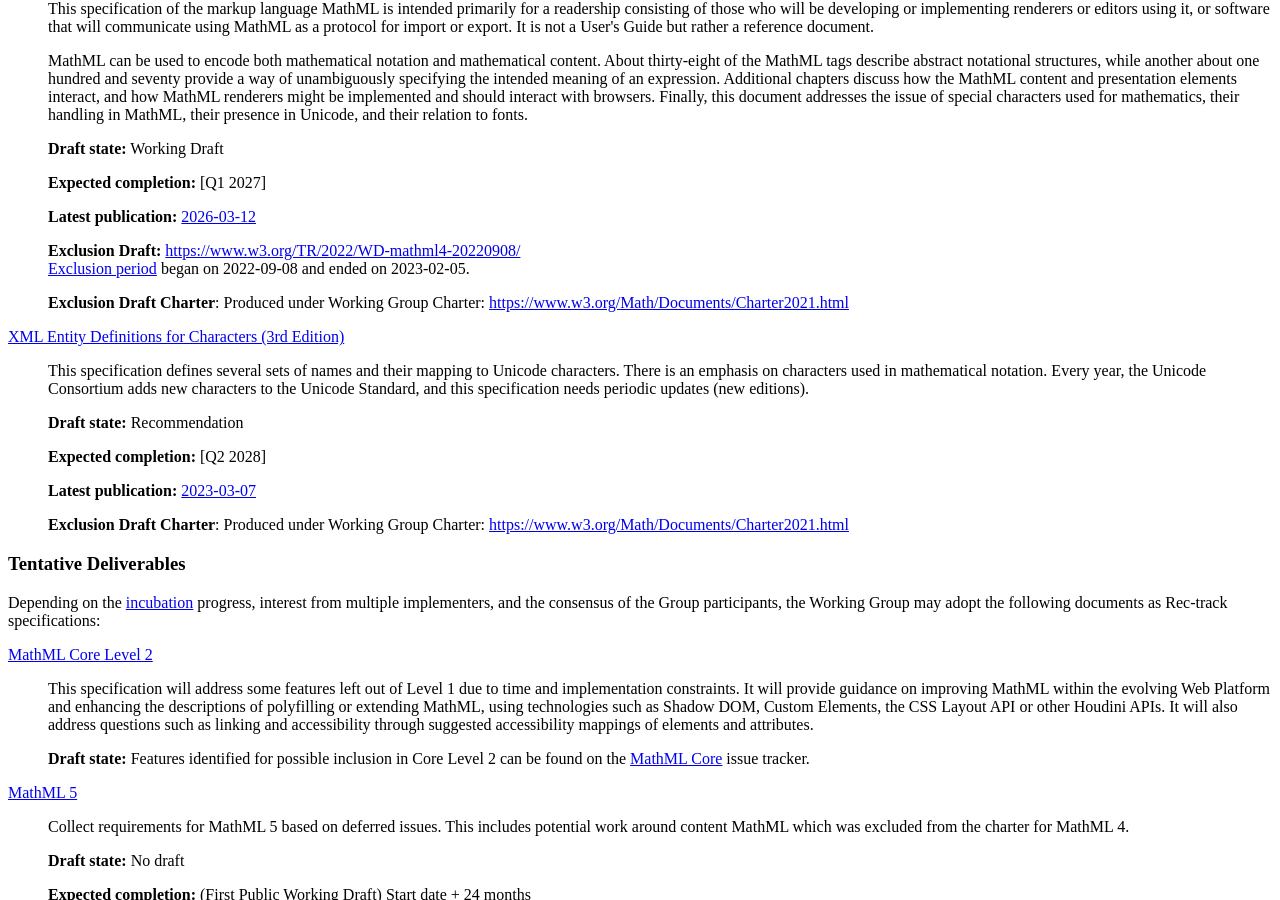
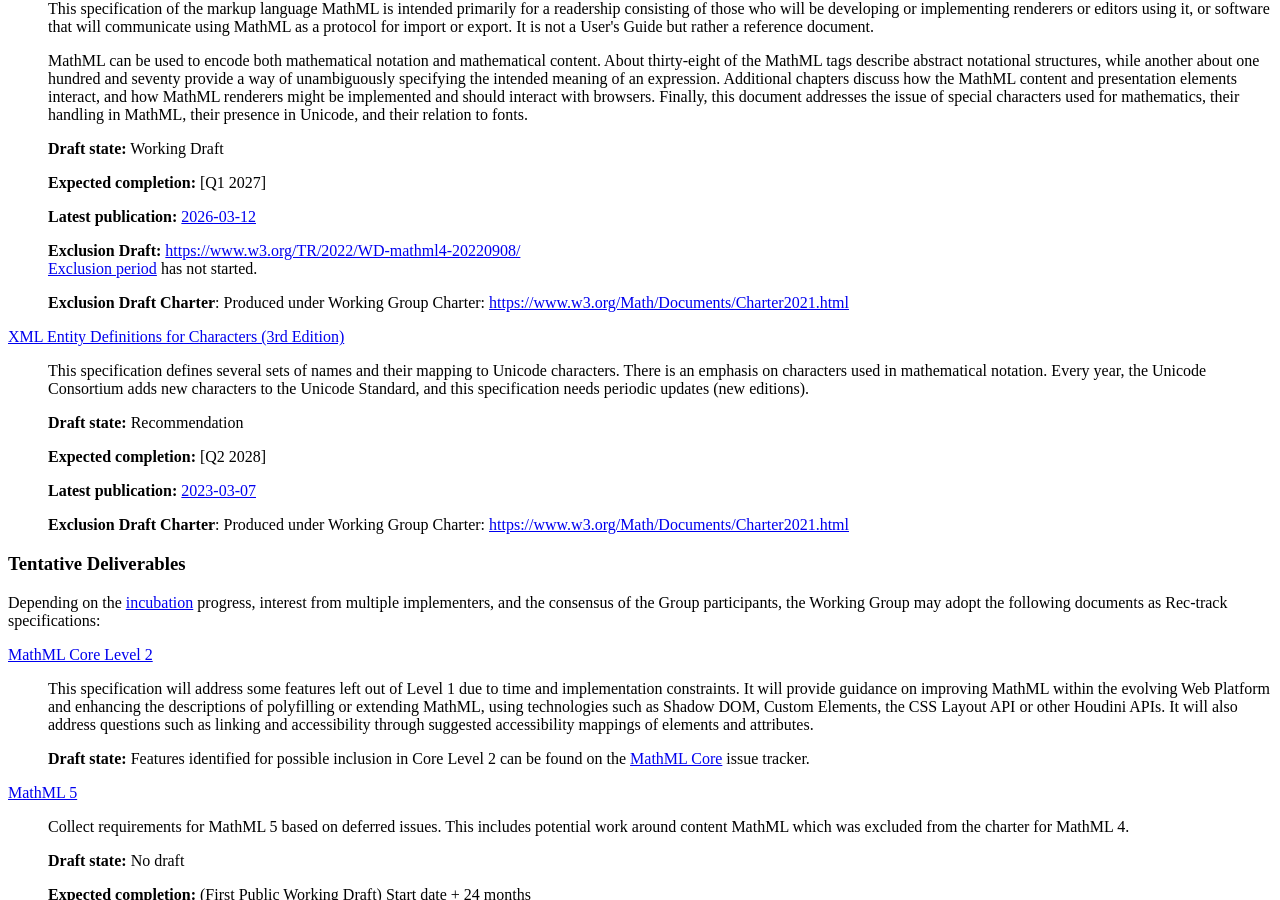
Before and after one commit to w3c/mathml-docs, a Jekyll site: the page charter-2026.html, which Jekyll copies as it is, in a window 1280 px wide and 900 px high, scrolled down 2213 px. Built offline with Jekyll 4.4.1, drawn with Linux system fonts in a browser that asks for light colours; a script that is not in the unit is left out.

Commit message:
update exclusion period for MathML 4 (not yet started)

```diff
--- a/charter-2026.html
+++ b/charter-2026.html
@@ -266,11 +266,11 @@ The Working Group will deliver the following W3C normative specifications:
           <p><b>Exclusion Draft:</b>
               <a href="https://www.w3.org/TR/2022/WD-mathml4-20220908/">https://www.w3.org/TR/2022/WD-mathml4-20220908/</a><br>
               <a href="https://www.w3.org/mid/cfe-10410-f56313d84c8b0f1aa342d3f70b7ddc955239ea9a@w3.org">Exclusion period</a>
-              began on 2022-09-08 and
-              ended on 2023-02-05.
+              has not started.
           </p>
           <p><b>Exclusion Draft Charter</b>: Produced under Working Group Charter:
-              <a href="https://www.w3.org/Math/Documents/Charter2021.html">https://www.w3.org/Math/Documents/Charter2021.html</a>                                                            </p>
+              <a href="https://www.w3.org/Math/Documents/Charter2021.html">https://www.w3.org/Math/Documents/Charter2021.html</a>
+          </p>
     </dd>
     <dt id="XML Entities" class="spec"><a href="https://www.w3.org/TR/xml-entity-names/"  rel="versionof">XML Entity Definitions for Characters (3rd Edition)</a></dt>
     <dd>
@@ -282,7 +282,8 @@ The Working Group will deliver the following W3C normative specifications:
       <p><b>Expected completion:</b> [Q2 2028]</p>
       <p><b>Latest publication:</b> <a href="https://www.w3.org/TR/xml-entity-names/">2023-03-07</a></p>
       <p><b>Exclusion Draft Charter</b>: Produced under Working Group Charter:
-          <a href="https://www.w3.org/Math/Documents/Charter2021.html">https://www.w3.org/Math/Documents/Charter2021.html</a>                                                            </p>
+          <a href="https://www.w3.org/Math/Documents/Charter2021.html">https://www.w3.org/Math/Documents/Charter2021.html</a>
+      </p>
       </dd>
     </dl>
 
```
